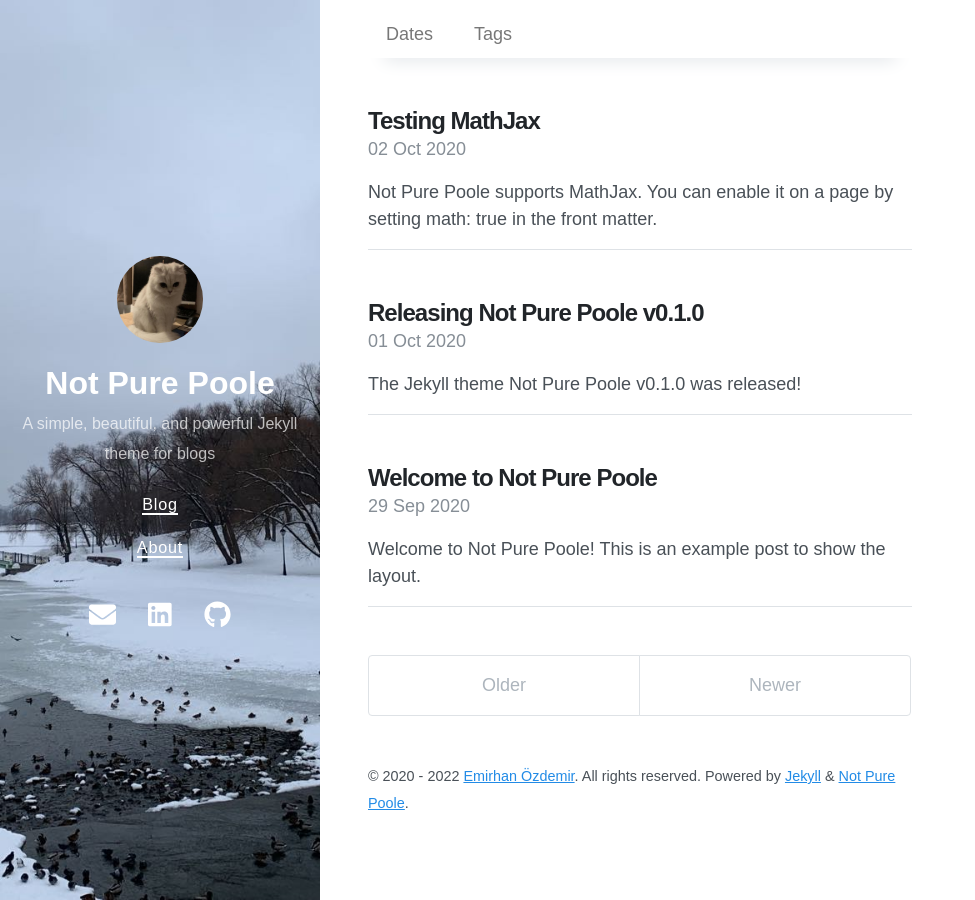
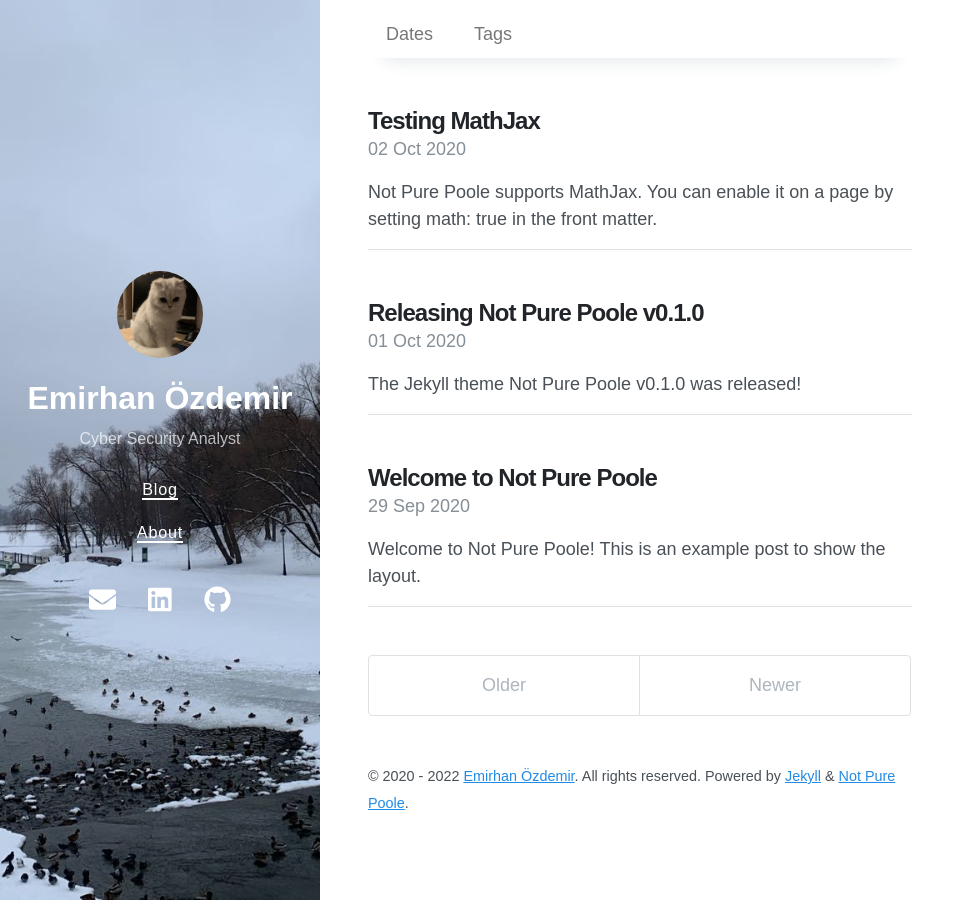
Before and after one commit to emrhnozdmr/emrhnozdmr.github.io, a Jekyll site: the page built from index.html, in a window 1280 px wide. Shown: the whole page, without its empty margins (0-975 px from the left). Built offline with Jekyll 4.4.1, drawn with Linux system fonts in a browser that asks for light colours; nearby versions of some CDN libraries; the list of posts is cut into pages by our own code.

Commit message:
Update _config.yml

```diff
--- a/_config.yml
+++ b/_config.yml
@@ -1,7 +1,7 @@
 # Setup
-title: Not Pure Poole
-description: A simple, beautiful, and powerful Jekyll theme for blogs
-url: https://vszhub.github.io
+title: Emirhan Özdemir
+description: Cyber Security Analyst
+url: https://emrhnozdmr.github.io
 avatar: /avatar.jpeg
 paginate: 5
 permalink: pretty
```
